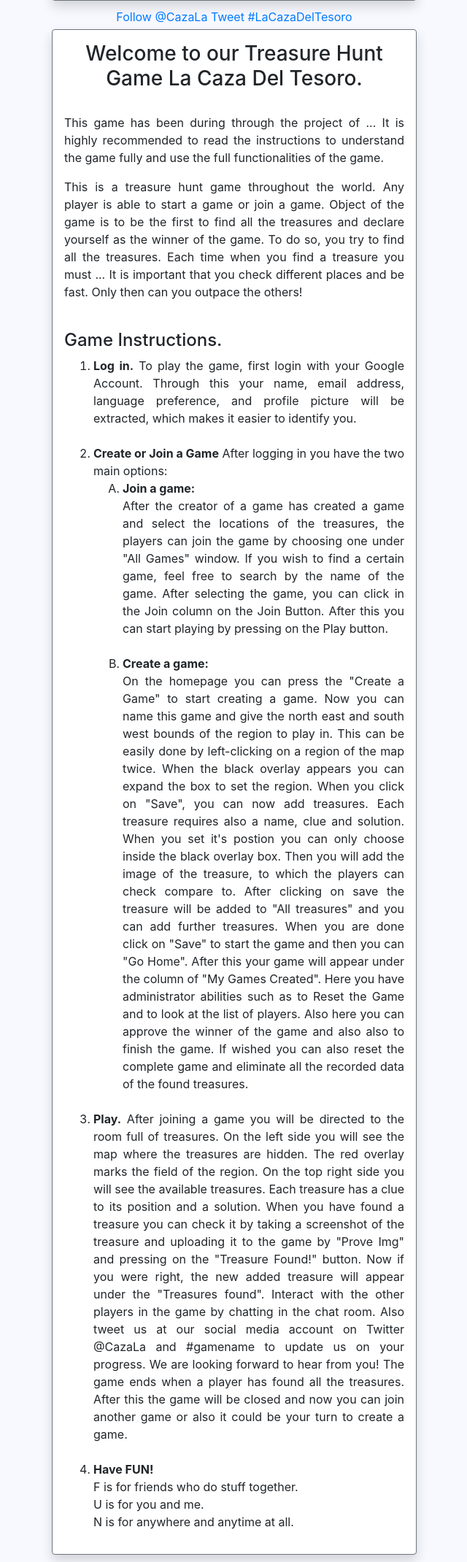
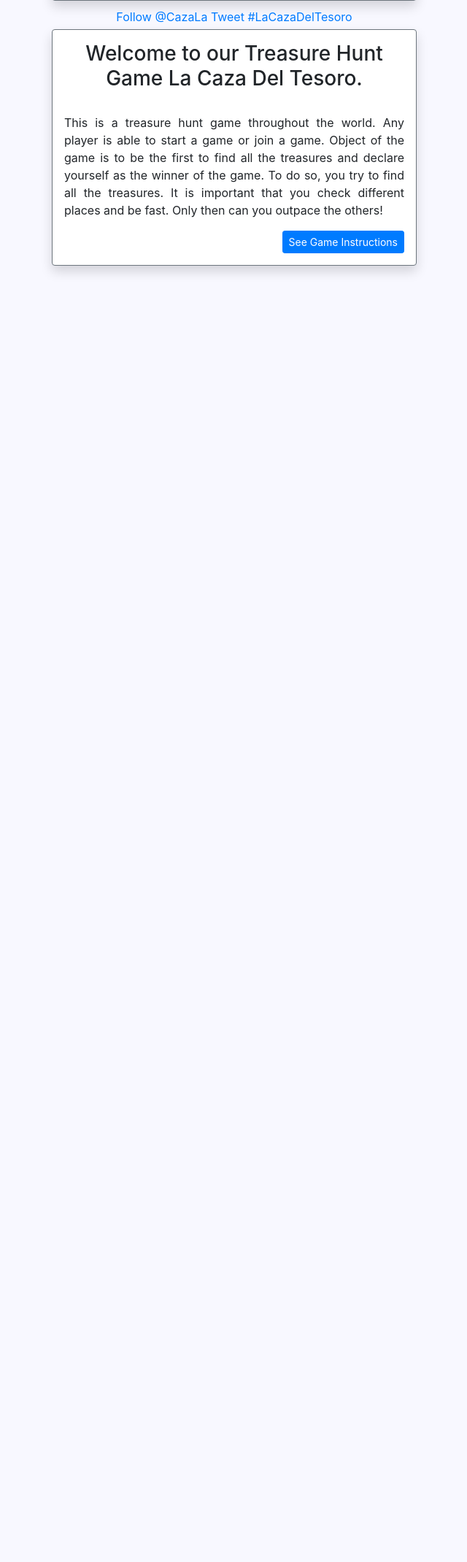
Before and after one commit to DRTorresRuiz/LaCazaDelTesoro, a Django app: page /registration/ in a window 1280 px wide. Shown: the part 226-2366 px from the top of the page at 73% size, without its empty margins (319-959 px from the left). After the commit the page ends 601 px from the top, so only its background shows below. Run offline with Django 3.2, Linux system fonts and the light colour scheme; some libraries are stand-ins or nearby versions.

Commit message:
[MOD] Instructions on login page.

```diff
--- a/registration/templates/base.html
+++ b/registration/templates/base.html
@@ -63,6 +63,11 @@
                 background: url('http://pr-imagenes.s3.eu-central-1.amazonaws.com/media/icons/notallow.png') no-repeat center center;
                 background-size: 20px 20px;
             }
+
+            instructions {
+                text-align: justify;
+                font-size: 16px;
+            }
         </style>
     </head>
     <body style="background-color: ghostwhite;">
--- a/registration/templates/instructions.html
+++ b/registration/templates/instructions.html
@@ -3,56 +3,35 @@
 </h3>
 <br>
 <p>
-    This game has been during through the project of ... It is highly recommended to read the instructions to understand the game fully and use the full functionalities of the game.
+    This is a treasure hunt game throughout the world.
+    Any player is able to start a game or join a game.
+    Object of the game is to be the first to find all the treasures and declare yourself as the winner of the game.
+    To do so, you try to find all the treasures. It is important that you check different places and be fast. Only then can you outpace the others!
 </p>
+<div style="text-align: right">
+    <a class="btn btn-primary text-white btn-sm" onclick="showInstructions();"> See Game Instructions </a>
+</div>
 
-<p>
-    This is a treasure hunt game throughout the world. Any player is able to start a game or join a game. Object of the game is to be the first to find all the treasures and declare yourself as the winner of the game. To do so, you try to find all the treasures. Each time when you find a treasure you must ...
-    It is important that you check different places and be fast. Only then can you outpace the others!
-</p>
 
-<br>
+<script>
+    function showInstructions() {
+        var instructions = '<br><p>1. <span style="font-weight: bold">Log in.</span> To play the game, first login with your Google Account. Through this your  name, email address, language preference, and profile picture will be extracted, which makes it easier to identify you.</p>' +
+                '<p>2. <span style="font-weight: bold">Create or Join a Game</span> After logging in you have the two main options:' +
+                '<ol><ol type="A"><li> <span style="font-weight: bold">Join a game:</span> <br> After the creator of a game has created a game and select the locations of the treasures, the players can join the game by choosing one under "All Games" window. If you wish to find a certain game, feel free to search by the name of the game. After selecting the game, you can click in the Join column on the Join Button. After this you can start playing by pressing on the Play button.<br><br></li>' +
+                '<li> <span style="font-weight: bold">Create a game:</span><br>On the homepage you can press the "Create a Game" to start creating a game. Now you can name this game and give the north east and south west bounds of the region to play in. This can be easily done by left-clicking on a region of the map twice. When the black overlay appears you can expand the box to set the region.When you click on "Save", you can now add treasures. Each treasure requires also a name, clue and solution. When you set it\'s postion you can only choose inside the black overlay box. Then you will add the image of the treasure, to which the players can check compare to. After clicking on save the treasure will be added to "All treasures" and you can add further treasures. When you are done click on "Save" to start the game and then you can "Go Home".After this your game will appear under the column of "My Games Created". Here you have administrator abilities such as to Reset the Game and to look at the list of players. Also here you can approve the winner of the game and also also to finish the game. If wished you can also reset the complete game and eliminate all the recorded data of the found treasures.<br><br></li>' +
+                '</ol></ol></p>' +
+                '<p>3. <span style="font-weight: bold">Play.</span> After joining a game you will be directed to the room full of treasures. On the left side you will see the map where the treasures are hidden. The red overlay marks the field of the region. On the top right side you will see the available treasures. Each treasure has a clue to its position and a solution. When you have found a treasure you can check it by taking a screenshot of the treasure and uploading it to the game by "Prove Img" and pressing on the "Treasure Found!" button. Now if you were right, the new added treasure will appear under the "Treasures found". Interact with the other players in the game by chatting in the chat room. Also tweet us at our social media account on Twitter @CazaLa and #gamename to update us on your progress. We are looking forward to hear from you! The game ends when a player has found all the treasures. After this the game will be closed and now you can join another game or also it could be your turn to create a game.</p>' +
+                '<p>4. <span style="font-weight: bold">Have FUN!</span><br>F is for friends who do stuff together.<br>U is for you and me.<br>N is for anywhere and anytime at all.</p>';
 
-<h4>Game Instructions.</h4>
-
-<ol>
-    <li>
-        <span style="font-weight: bold">Log in.</span> To play the game, first login with your Google Account. Through this your  name, email address, language preference, and profile picture will be extracted, which makes it easier to identify you.
-        <br><br>
-    </li>
-    <li>
-        <span style="font-weight: bold">Create or Join a Game</span> After logging in you have the two main options:
-        <ol type="A">
-            <li>
-                <span style="font-weight: bold">Join a game:</span>
-                <br>
-                After the creator of a game has created a game and select the locations of the treasures, the players can join the game by choosing one under "All Games" window. If you wish to find a certain game, feel free to search by the name of the game.
-
-                After selecting the game, you can click in the Join column on the Join Button. After this you can start playing by pressing on the Play button.
-                <br><br>
-            </li>
-            <li>
-                <span style="font-weight: bold">Create a game:</span>
-                <br>
-                On the homepage you can press the "Create a Game" to start creating a game. Now you can name this game and give the north east and south west bounds of the region to play in. This can be easily done by left-clicking on a region of the map twice. When the black overlay appears you can expand the box to set the region.
-
-                When you click on "Save", you can now add treasures. Each treasure requires also a name, clue and solution. When you set it's postion you can only choose inside the black overlay box. Then you will add the image of the treasure, to which the players can check compare to. After clicking on save the treasure will be added to "All treasures" and you can add further treasures. When you are done click on "Save" to start the game and then you can "Go Home".
-
-                After this your game will appear under the column of "My Games Created". Here you have administrator abilities such as to Reset the Game and to look at the list of players. Also here you can approve the winner of the game and also also to finish the game. If wished you can also reset the complete game and eliminate all the recorded data of the found treasures.
-                <br><br>
-            </li>
-        </ol>
-        <li>
-            <span style="font-weight: bold">Play.</span> After joining a game you will be directed to the room full of treasures. On the left side you will see the map where the treasures are hidden. The red overlay marks the field of the region. On the top right side you will see the available treasures. Each treasure has a clue to its position and a solution. When you have found a treasure you can check it by taking a screenshot of the treasure and uploading it to the game by "Prove Img" and pressing on the "Treasure Found!" button. Now if you were right, the new added treasure will appear under the "Treasures found". Interact with the other players in the game by chatting in the chat room. Also tweet us at our social media account on Twitter @CazaLa and #gamename to update us on your progress. We are looking forward to hear from you!
-
-            The game ends when a player has found all the treasures. After this the game will be closed and now you can join another game or also it could be your turn to create a game.
-            <br><br>
-        </li>
-        <li>
-            <span style="font-weight: bold">Have FUN!</span><br>
-            F is for friends who do stuff together.<br>
-            U is for you and me.<br>
-            N is for anywhere and anytime at all.
-        </li>
-    </li>
-</ol>
+        Swal.fire({
+            title: '<strong>Game Instructions</strong>',
+            html: '<instructions>' + instructions + '</instructions>',
+            showCloseButton: true,
+            width: 800,
+            padding: '3em',
+            focusConfirm: true,
+            confirmButtonText:
+                '<i class="fa fa-thumbs-up"></i> Great!',
+        });
+    }
+</script>
```
